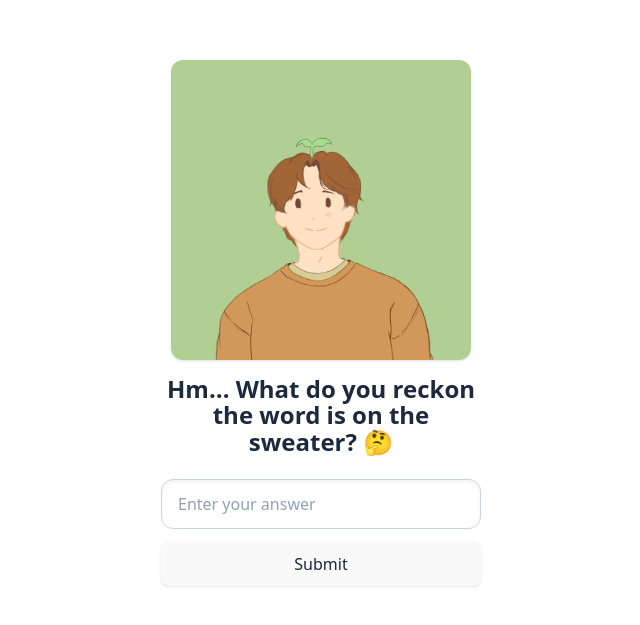
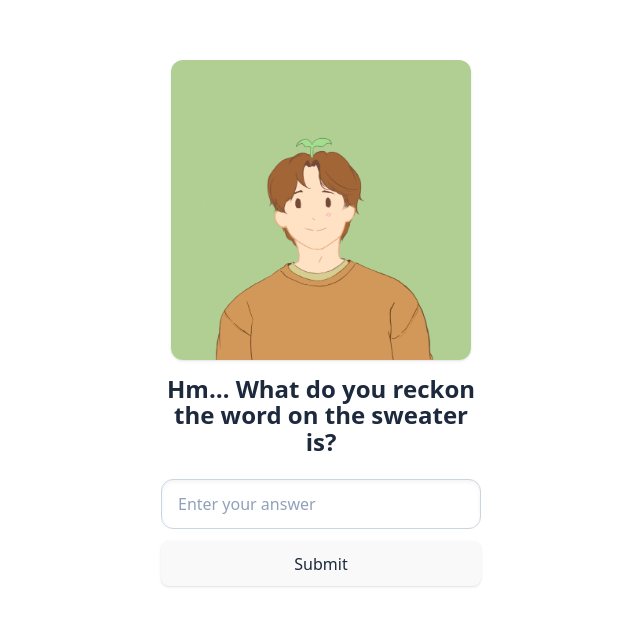
Before and after one commit to vzunguyen/birthday-boy, a React (Vite) app: page / in a window 1280 px wide. Shown: the part 109-734 px from the top of the page, without its empty margins (319-959 px from the left). Built offline with nearby package versions, Linux system fonts and the light colour scheme.

Commit message:
Fix my grammar :(

```diff
--- a/src/components/Authenticator.jsx
+++ b/src/components/Authenticator.jsx
@@ -45,7 +45,7 @@ export function Authenticator() {
 
           {/* Prompt */}
           <h2 className="text-center text-xl sm:text-2xl font-semibold text-slate-800 dark:text-slate-50">
-            Hm… What do you reckon the word is on the sweater? 🤔
+            Hm… What do you reckon the word on the sweater is?
           </h2>
 
           {/* Form */}
```
